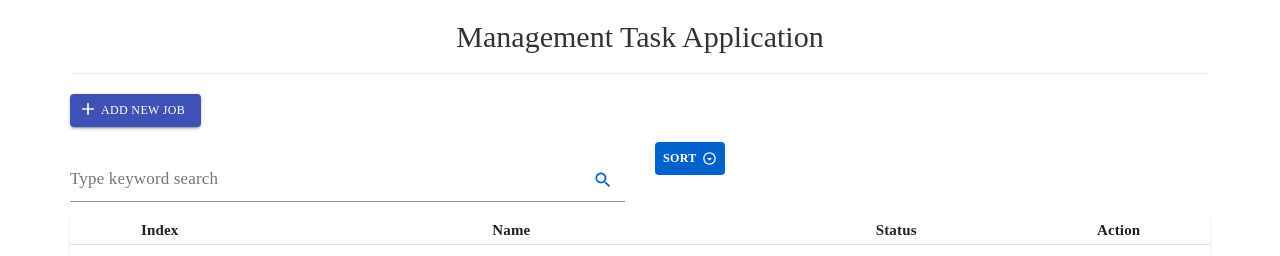
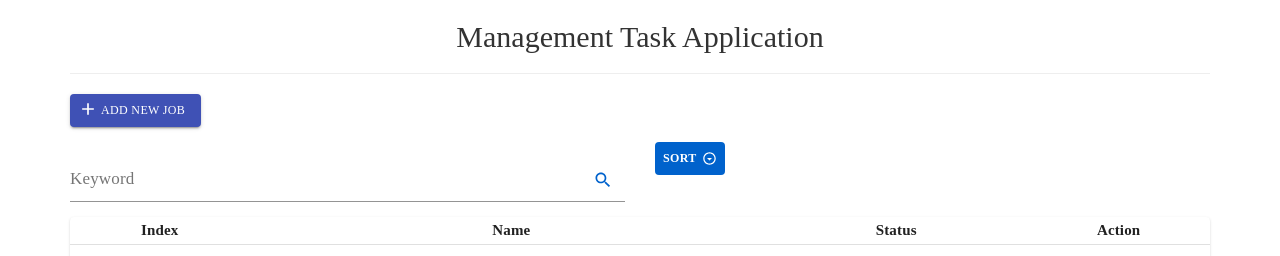
Before and after one commit to hoangngochunghitachi/Apply_material_redux_train, a React (Create React App) app in the folder taskapplication-material-redux/: page / in a window 1280 px wide. Shown: the top 256 px of the page. Built offline with nearby package versions, Linux system fonts and the light colour scheme.

Commit message:
update title

```diff
--- a/taskapplication-material-redux/src/components/TaskSearchControl.js
+++ b/taskapplication-material-redux/src/components/TaskSearchControl.js
@@ -32,7 +32,7 @@ class TaskSearchControl extends Component {
         const { classes } = this.props;
         return (
             <div className="col-xs-6 col-sm-6 col-md-6 col-lg-6">
-                <TextField label={<Typography className={classes.lblNote}> Type keyword search </Typography>}
+                <TextField label={<Typography className={classes.lblNote}>Keyword</Typography>}
                     className={classes.textSearchControl} name="keyword" value={keyword} onChange={this.onHandleChange}
                     InputProps={{ classes: { input: classes.textField } }, { endAdornment: (<IconButton onClick={this.onSearch}> <SearchIcon className={classes.iconSearch} /></IconButton>) }} />
 
```
